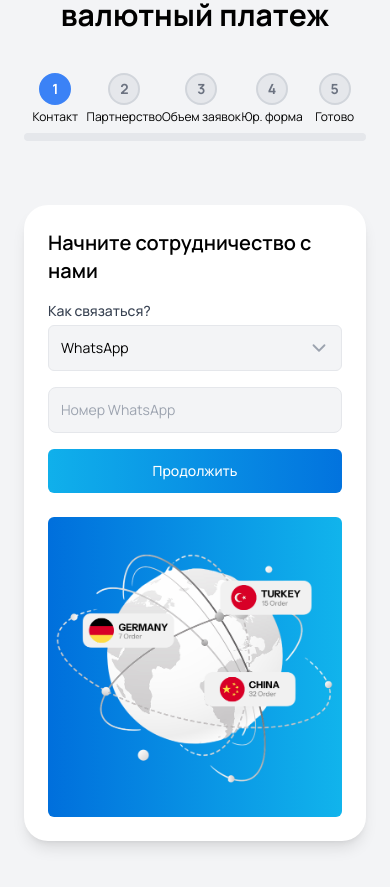
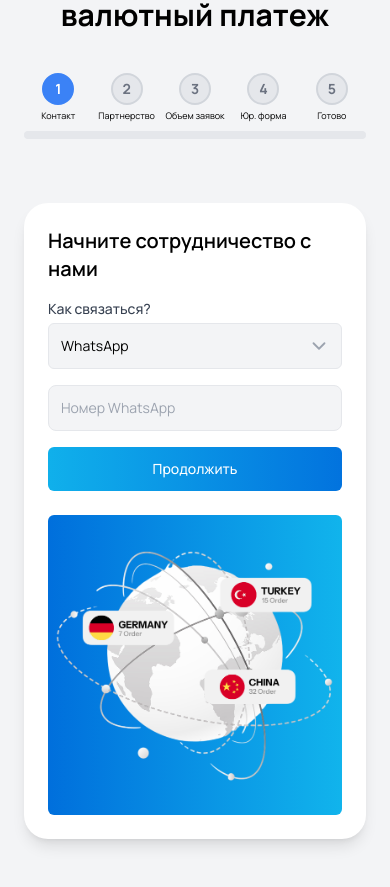
Before and after one commit to vnrnesia/bankbooker, a React (Vite) app: page /about-services in a window 390 px wide. Shown: the part 2614-3501 px from the top of the page. Built offline with nearby package versions, Linux system fonts and the light colour scheme.

Commit message:
class fix

```diff
--- a/src/components/ui/GetStartedService.jsx
+++ b/src/components/ui/GetStartedService.jsx
@@ -172,7 +172,7 @@ const GetStartedService = () => {
               >
                 {idx + 1}
               </div>
-              <span className="text-xs mt-1 text-center whitespace-nowrap">{label}</span>
+              <span className="text-[9px] md:text-xs mt-1 text-center whitespace-nowrap">{label}</span>
             </div>
           ))}
         </div>
```
